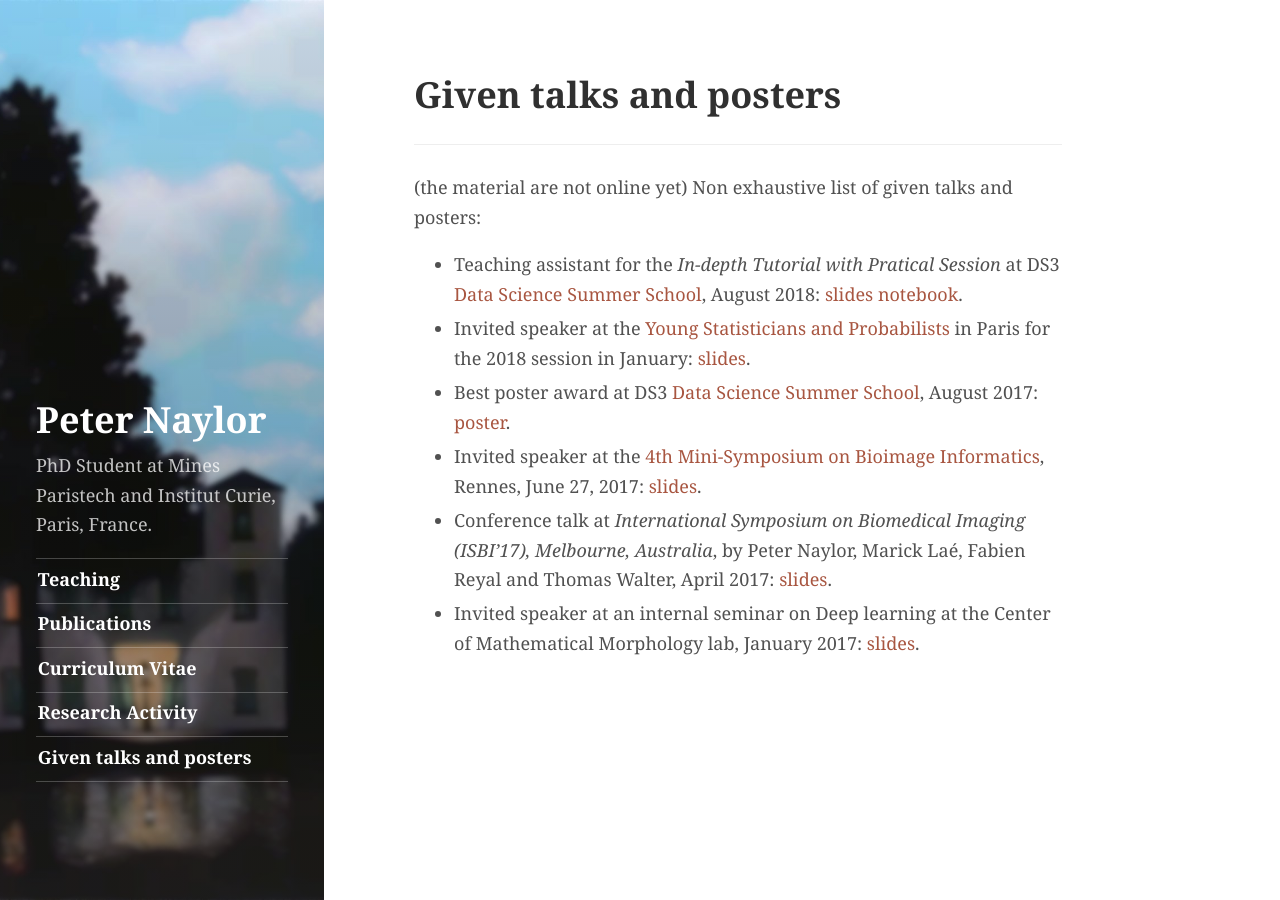
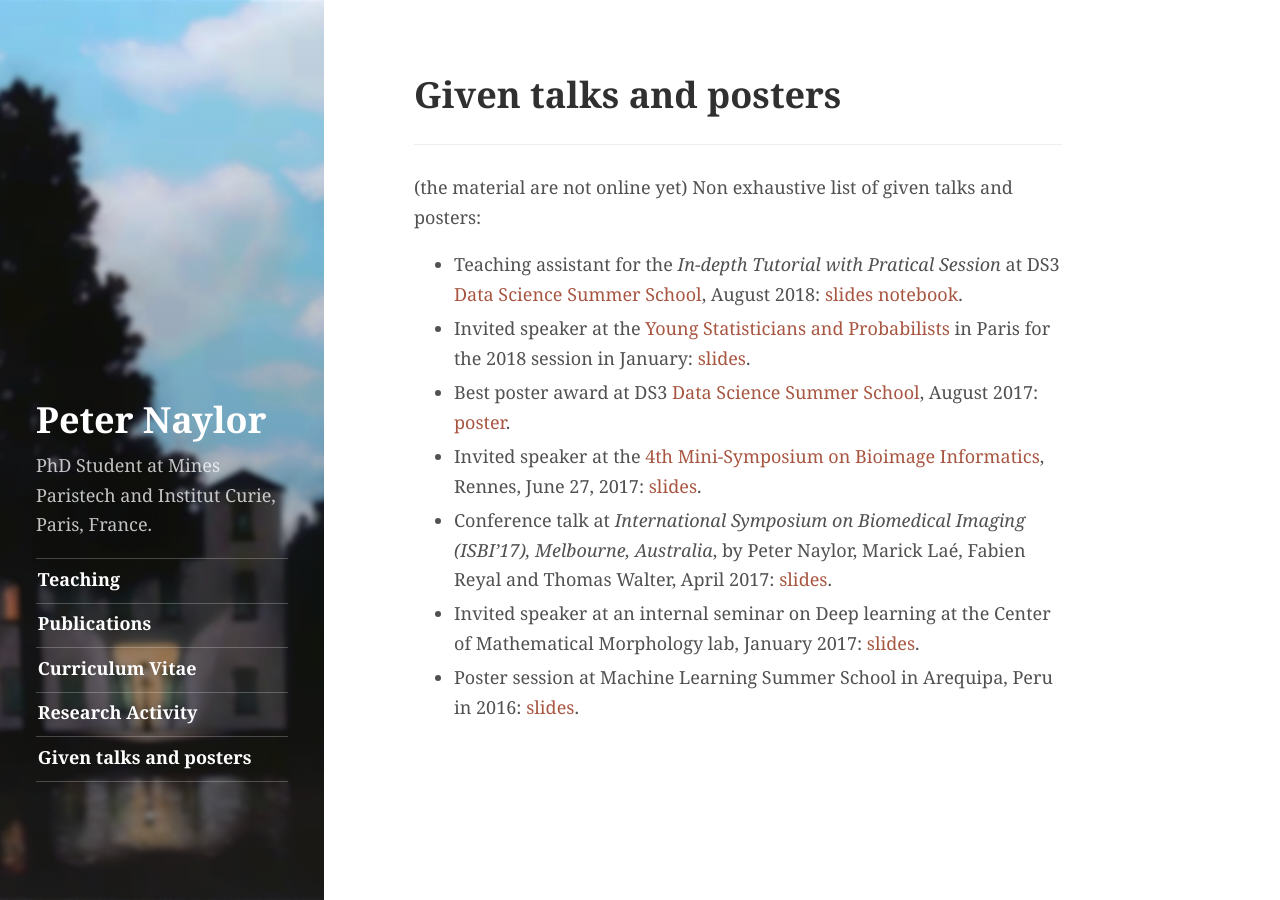
Before and after one commit to PeterJackNaylor/PeterJackNaylor.github.io, a Jekyll site: the page built from tag/Talks.md, in a window 1280 px wide. Built offline with Jekyll 4.4.1, drawn with Linux system fonts in a browser that asks for light colours.

Commit message:
updated links in talk

```diff
--- a/tag/Talks.md
+++ b/tag/Talks.md
@@ -6,9 +6,10 @@ title: Given talks and posters
 ---
 (the material are not online yet)
 Non exhaustive list of given talks and posters:
-- Teaching assistant for the *In-depth Tutorial with Pratical Session* at DS3 [Data Science Summer School](http://www.ds3-datascience-polytechnique.fr), August 2018: [slides](http://members.cbio.mines-paristech.fr/~pnaylor/Downloads/PresentationDS3_2018.pdf) [notebook](http://members.cbio.mines-paristech.fr/~pnaylor/Downloads/DemoTissueSegmentation.html).
+- Teaching assistant for the *In-depth Tutorial with Pratical Session* at DS3 [Data Science Summer School](http://www.ds3-datascience-polytechnique.fr), August 2018: [slides](http://members.cbio.mines-paristech.fr/~pnaylor/Downloads/PresentationDS3_2018.pdf) [notebook](http://members.cbio.mines-paristech.fr/~pnaylor/Downloads/DemoSegmentationNet.html).
 - Invited speaker at the [Young Statisticians and Probabilists](https://www.sfds.asso.fr/fr/jeunes_statisticiens/manifestations/journees_ysp/564-accueil_ysp/) in Paris for the 2018 session in January: [slides](http://members.cbio.mines-paristech.fr/~pnaylor/Downloads/DeepNeuralNetworksForNucleiSegmentationIntro.pdf).
 - Best poster award at DS3 [Data Science Summer School](http://www.ds3-datascience-polytechnique.fr), August 2017: [poster](http://members.cbio.mines-paristech.fr/~pnaylor/Downloads/Poster_DS3_2017.pdf).
 - Invited speaker at the [4th Mini-Symposium on Bioimage Informatics](https://france-bioimaging.org/fbi-special-events/4th-mini-symposium-on-bioimage-informatics/), Rennes, June 27, 2017: [slides](http://members.cbio.mines-paristech.fr/~pnaylor/Downloads/MiniSymposiumRennes2017.pdf).
 - Conference talk at *International Symposium on Biomedical Imaging (ISBI’17), Melbourne, Australia*, by Peter Naylor, Marick Laé, Fabien Reyal and Thomas Walter, April 2017: [slides](http://members.cbio.mines-paristech.fr/~pnaylor/Downloads/IsbiConference2017.pdf).
 - Invited speaker at an internal seminar on Deep learning at the Center of Mathematical Morphology lab, January 2017: [slides](http://members.cbio.mines-paristech.fr/~pnaylor/Downloads/CMM_InternalSeminar2017.pdf).
+- Poster session at Machine Learning Summer School in Arequipa, Peru in 2016: [slides](http://members.cbio.mines-paristech.fr/~pnaylor/Downloads/PosterMLSS2016.pdf).
```
Also changed, not shown: _posts/2015-06-15-Cours-Sociologie.md (+1 -1 lines).
